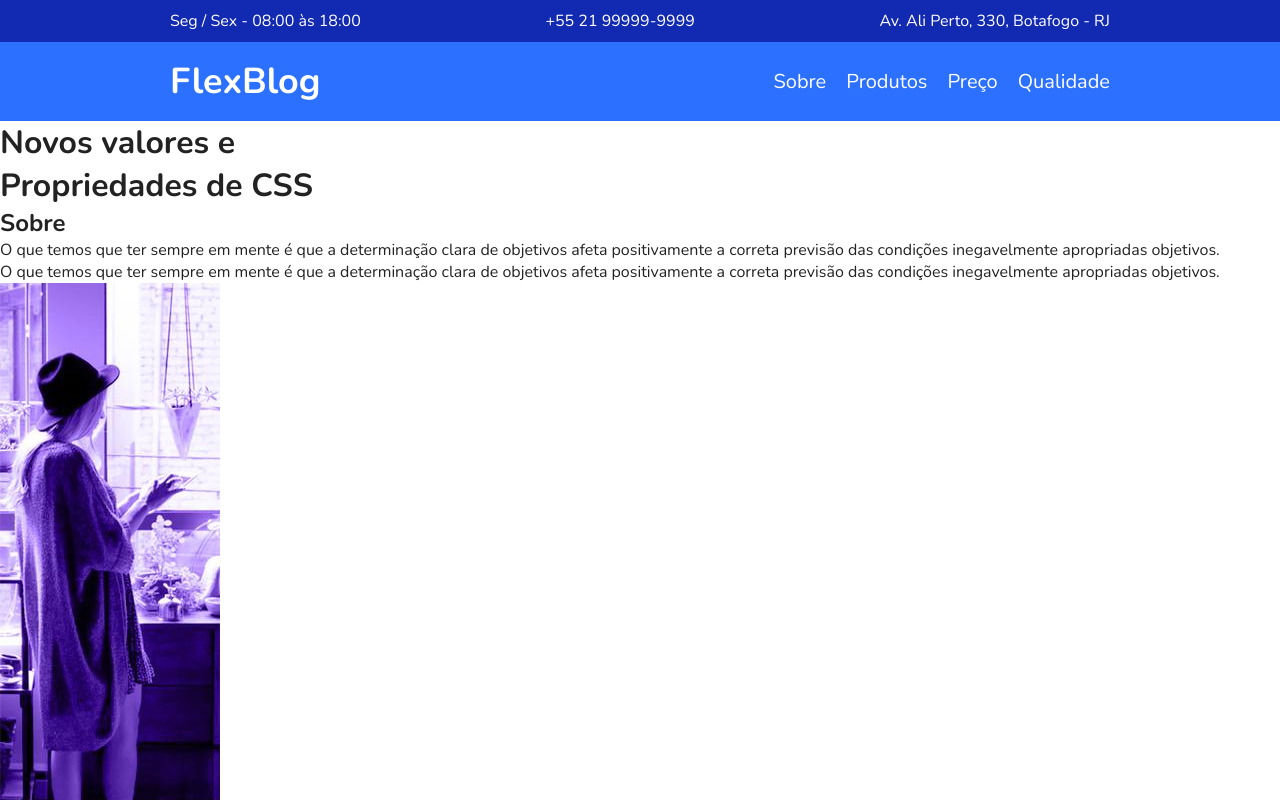
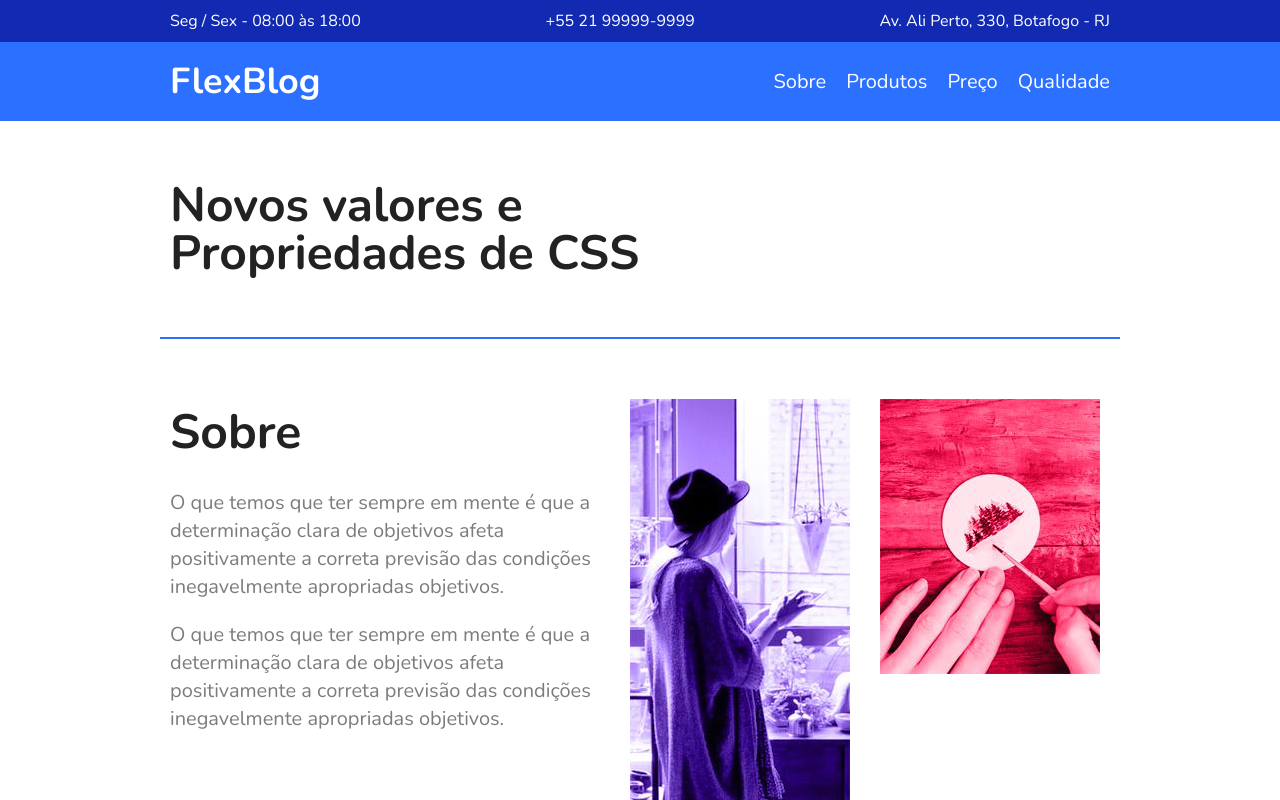
Before and after one commit to LeonardoCesca/FlexBlog, a plain HTML site: page index.html in a window 1280 px wide. Shown: the top 800 px of the page. Drawn offline with nearby package versions, Linux system fonts and the light colour scheme.

Commit message:
FIX about page

```diff
--- a/css/style.css
+++ b/css/style.css
@@ -58,3 +58,43 @@
     display: flex;
     padding: 10px;
 }
+
+.c-introduction {
+    font-size: 48px;
+    line-height: 1;
+    max-width: 960px;
+    margin: 0 auto;
+    padding: 60px 10px;
+}
+
+.c-about {
+    border-top: 2px solid #2c70ff;
+    border-bottom: 2px solid #2c70ff;
+    max-width: 960px;
+    margin: 0 auto;
+    padding: 60px 0;
+    display: flex;
+    flex-wrap: wrap;
+}
+
+.c-about__info {
+    flex: 2 1 300px;
+    margin: 0 10px;
+}
+
+.c-about__title {
+    font-size: 48px;
+    margin-bottom: .5em;
+}
+
+.c-about__info p {
+    font-size: 20px;
+    line-height: 1.4;
+    margin-bottom: 1em;
+    color: #7c7c7c;
+}
+
+.c-about__img {
+    flex: 1 1 160px;
+    margin: 0 10px;
+}
--- a/index.html
+++ b/index.html
@@ -50,7 +50,7 @@
 
     <section class="c-about" id="about">
         <div class="c-about__info">
-            <h1>Sobre</h1>
+            <h1 class="c-about__title">Sobre</h1>
             <p>O que temos que ter sempre em mente é que a determinação clara de objetivos afeta positivamente a correta previsão
                 das condições inegavelmente apropriadas objetivos.</p>
             <p>O que temos que ter sempre em mente é que a determinação clara de objetivos afeta positivamente a correta previsão
```
